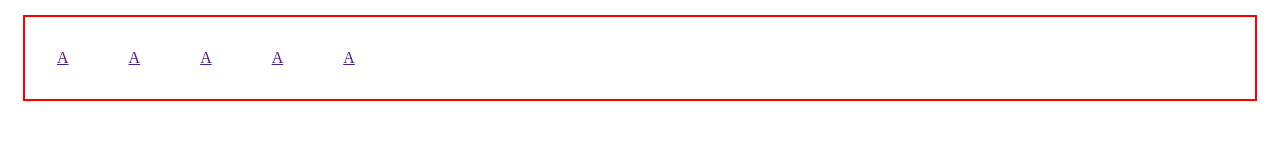
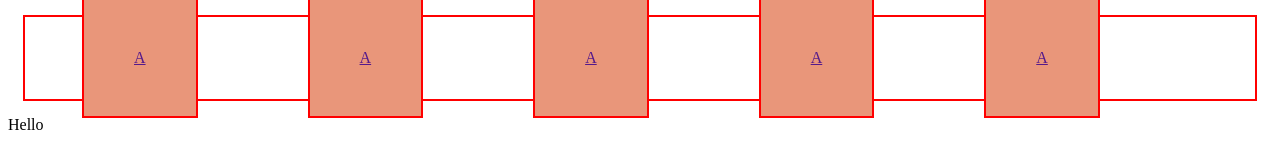
Before and after one commit to Aaditya-Kumar-Mittal/demo-repo, a plain HTML site: page index.html in a window 1280 px wide. Drawn offline with Linux system fonts and the light colour scheme.

Commit message:
added styling to anchors and div tag in index.html

```diff
--- a/index.html
+++ b/index.html
@@ -20,6 +20,14 @@
             padding: 15px;
         }
 
+        .navbar li a{
+            background-color: darksalmon;
+            border: 2px solid red;
+            margin: 25px 25px;
+            padding: 50px;
+
+        }
+
     </style>
 </head>
 <body>
@@ -32,5 +40,7 @@
         <li><a href="">A</a></li>
     </ul>
 
+    <div>Hello</div>
+
 </body>
 </html>
```
